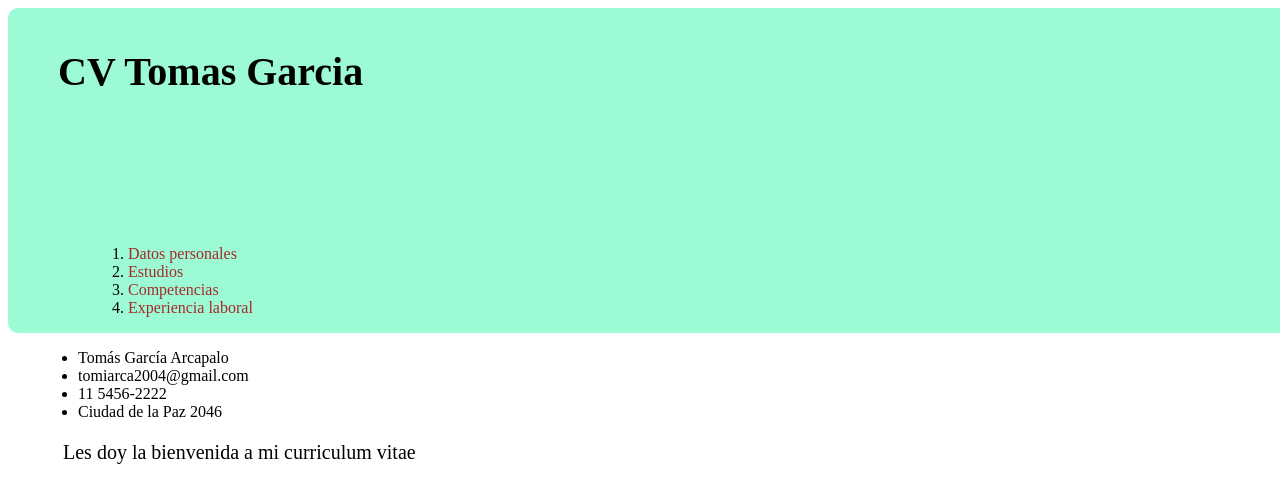
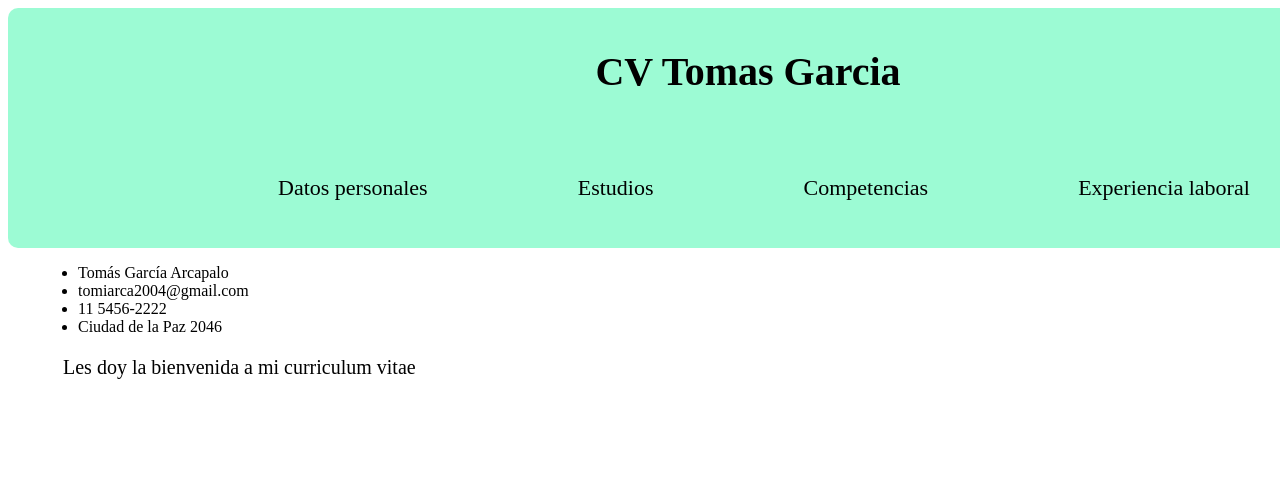
Before and after one commit to tomasGA4/CVTomas, a plain HTML site: page index.html in a window 1280 px wide. Shown: the top 502 px of the page. Drawn offline with Linux system fonts and the light colour scheme.

Commit message:
Version 1.2

```diff
--- a/diseño.css
+++ b/diseño.css
@@ -7,21 +7,33 @@ header{
     text-align: left;
     border-radius: 10px;
     width: 1907px;
+    height: 240px;
 }
 .titulo {
-    margin-bottom: 150px;
+    margin-bottom: 10px;
 }
 .accesos {
     margin-left: 50px;
     margin-right: 50px;
+    width: 1380px;
 }
 /*SEGUIR .ENLACES ponerlo en display flex*/
+.enlaces{
+    display: flex;
+    align-items: center;
+
+}
 .hipervinculos li a {
-    color: brown;
-    text-decoration: dotted;
+    text-decoration: none;
+    padding-left: 150px;
+    color: black;
+    font-size: 22px;
 }
 .hipervinculos{
     padding-left: 70px;
+    display: flex;
+    margin-top: 40px;
+    list-style: none;
 }
 .contenidos {
     padding-left: 70px;
@@ -31,12 +43,15 @@ header{
     font-size: 20px
 }
 img {
-    width: 450px;
-    border-radius: 1000px;
+    width: 320px;
+    border-radius: 10px;
+    margin-left: 90px;
     text-align: right;
     border-style: solid;
-    margin-left: 1020px;
     margin-top: 10px;
+}
+.foto {
+    width: 320px;
 }
 h1 {
     text-align: center;
--- a/index.html
+++ b/index.html
@@ -14,15 +14,17 @@
         <section class="accesos">
             <section class="titulo">
                 <h1>CV Tomas Garcia</h1>
-            </section class="enlaces">
-            <ol class="hipervinculos">
-                <li><a href="index.html"> Datos personales </a></li>
-                <li><a href="Estudios.html"> Estudios </a></li>
-                <li><a href="Competencias.html"> Competencias </a></li>
-                <li><a href="Experiencia.html"> Experiencia laboral </a></li>
-            </ol>
+            </section>
+            <section class="enlaces">
+                <ul class="hipervinculos">
+                    <li><a href="index.html"> Datos personales </a></li>
+                    <li><a href="Estudios.html"> Estudios </a></li>
+                    <li><a href="Competencias.html"> Competencias </a></li>
+                    <li><a href="Experiencia.html"> Experiencia laboral </a></li>
+                </ul>
+            </section>
         </section>
-        <section>
+        <sectio class="foto">
             <img src="fotoperfil.webp" alt="Foto de perfil">
         </section>
     </header>
```
